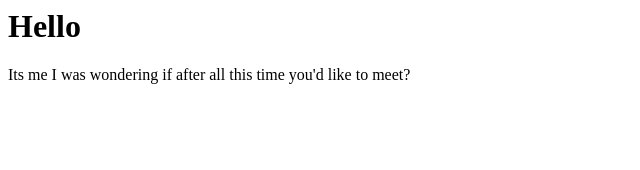
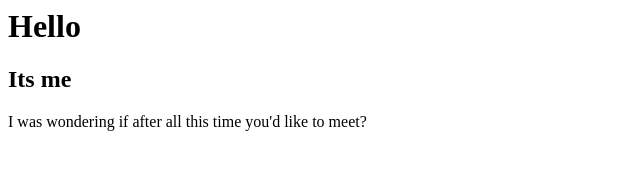
Before and after one commit to SarahTurnbull/SarahTurnbull.github.io, a plain HTML site: page index.html in a window 1280 px wide. Shown: the whole page, without its empty margins (0-640 px from the left). Drawn offline with Linux system fonts and the light colour scheme.

Commit message:
header 2

```diff
--- a/index.html
+++ b/index.html
@@ -1,6 +1,7 @@
 <h1>Hello</h1>
+
 <p>
-Its me
+<h2>Its me</h2>
 
 I was wondering if after all this time you'd like to meet?
 </p>
```
